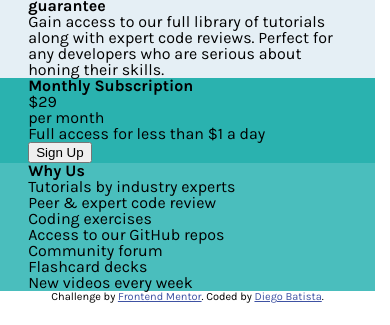
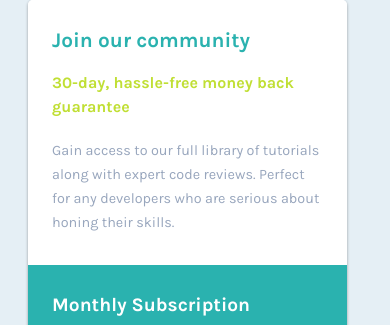
Before and after one commit to fogeid/front-mentor, a plain HTML site: page Newbie/single-price-grid-component-master/index.html in a window 390 px wide. Shown: the part 50-375 px from the top of the page. Drawn offline with Linux system fonts and the light colour scheme.

Commit message:
Update index.html and styles.css mobile first

```diff
--- a/Newbie/single-price-grid-component-master/css/style.css
+++ b/Newbie/single-price-grid-component-master/css/style.css
@@ -2,6 +2,7 @@ body {
     font-family: 'Karla', sans-serif;
     font-size: 16px;
     max-width: 375px;
+    background: hsl(204, 43%, 93%);
 }
 
 .container {
@@ -9,21 +10,96 @@ body {
     margin: 0 auto;
 }
 
-/* HEADER */
-header {
-    background: hsl(204, 43%, 93%);
+.card {
+    width: 85%;
+    margin: 0 auto;
+    margin-top: 50px;
+    background: none;
+    border-radius: 5px;
+    box-shadow: 0 1px #FFFFFF inset, 0 1px 3px rgba(34, 25, 25, 0.4);
 }
 
-header h1 {
-    font-size: 2rem;
+/* SECTION ONE */
+.section-one {
+    background: #fff;
+    padding: 30px 0;
+    border-radius: 5px 5px 0 0;
 }
 
-/* SECTION 1 */
-.section-one {
-    background: hsl(179, 62%, 43%);
+.section-one h1 {
+    font-size: 1.3rem;
+    margin-bottom: 20px;
+    color:hsl(179, 62%, 43%)
 }
 
+.section-one h2 {
+    margin-bottom: 20px;
+    color: hsl(71, 73%, 54%);
+    line-height: 1.5rem;
+}
+
+.section-one p {
+    line-height: 1.5rem;
+    color: hsl(218, 22%, 67%);
+    font-size: .9rem;
+}
 /* SECTION 2 */
 .section-two {
-    background: #4abebd;
+    background: hsl(179, 62%, 43%);
+    margin: 0 auto;
+    padding: 30px 0;
 }
+
+.section-two h2 {
+    color: #fff;
+    font-size: 1.2rem;
+    margin-bottom: 20px;
+}
+
+.section-two span {
+    font-size: 2rem;
+    font-weight: 700;
+    color: #fff;
+    margin-right: 10px;
+}
+
+.section-two p {
+    color: hsla(0, 0%, 100%, 0.5);
+}
+
+.section-two p + p {
+    color: hsl(204, 43%, 93%);
+    margin: 10px 0 30px 0;
+}
+
+.section-two button {
+    width: 100%;
+    height: 50px;
+    background: hsl(71, 73%, 54%);
+    border: none;
+    border-radius: 5px;
+    font-size: 1rem;
+    color: #fff;
+    letter-spacing: .1rem;
+    box-shadow: 0 1px 5px rgba(0, 0, 0, 0.46);
+}
+
+/* SECTION 3 */
+.section-three {
+    background: hsla(179, 62%, 43%, 0.8);
+    margin: 0 auto;
+    padding: 30px 0;
+    margin-bottom: 50px;
+    border-radius: 0 0 5px 5px;
+}
+
+.section-three h2 {
+    color: #fff;
+    font-size: 1.2rem;
+    margin-bottom: 20px;
+}
+
+.section-three ul li {
+    color: rgb(255, 255, 255, 0.5);
+    margin-bottom: 5px;
+}
--- a/Newbie/single-price-grid-component-master/index.html
+++ b/Newbie/single-price-grid-component-master/index.html
@@ -16,7 +16,8 @@
     </style>
   </head>
   <body>
-    <header>
+    <div class="card">
+      <section class="section-one">
         <div class="container">
           <h1>Join our community</h1>
           <h2>30-day, hassle-free money back guarantee</h2>
@@ -25,12 +26,12 @@
             Perfect for any developers who are serious about honing their skills.
           </p>
         </div>
-    </header>
+      </section>
 
-    <section class="section-one">
+      <section class="section-two">
         <div class="container">
           <h2>Monthly Subscription</h2>
-        <span>&dollar;29</span> <p>per month</p>
+          <p><span>&dollar;29</span>per month</p>
           <p>
             Full access for less than &dollar;1 a day
           </p>
@@ -38,7 +39,7 @@
         </div>
       </section>
 
-    <section class="section-two">
+      <section class="section-three">
         <div class="container">
           <h2>Why Us</h2>
           <ul>
@@ -66,6 +67,7 @@
           </ul>
         </div>
       </section>
+    </div>
 
     <footer>
       <p class="attribution">
```
Lines whose indentation alone changed are shown as unchanged.
